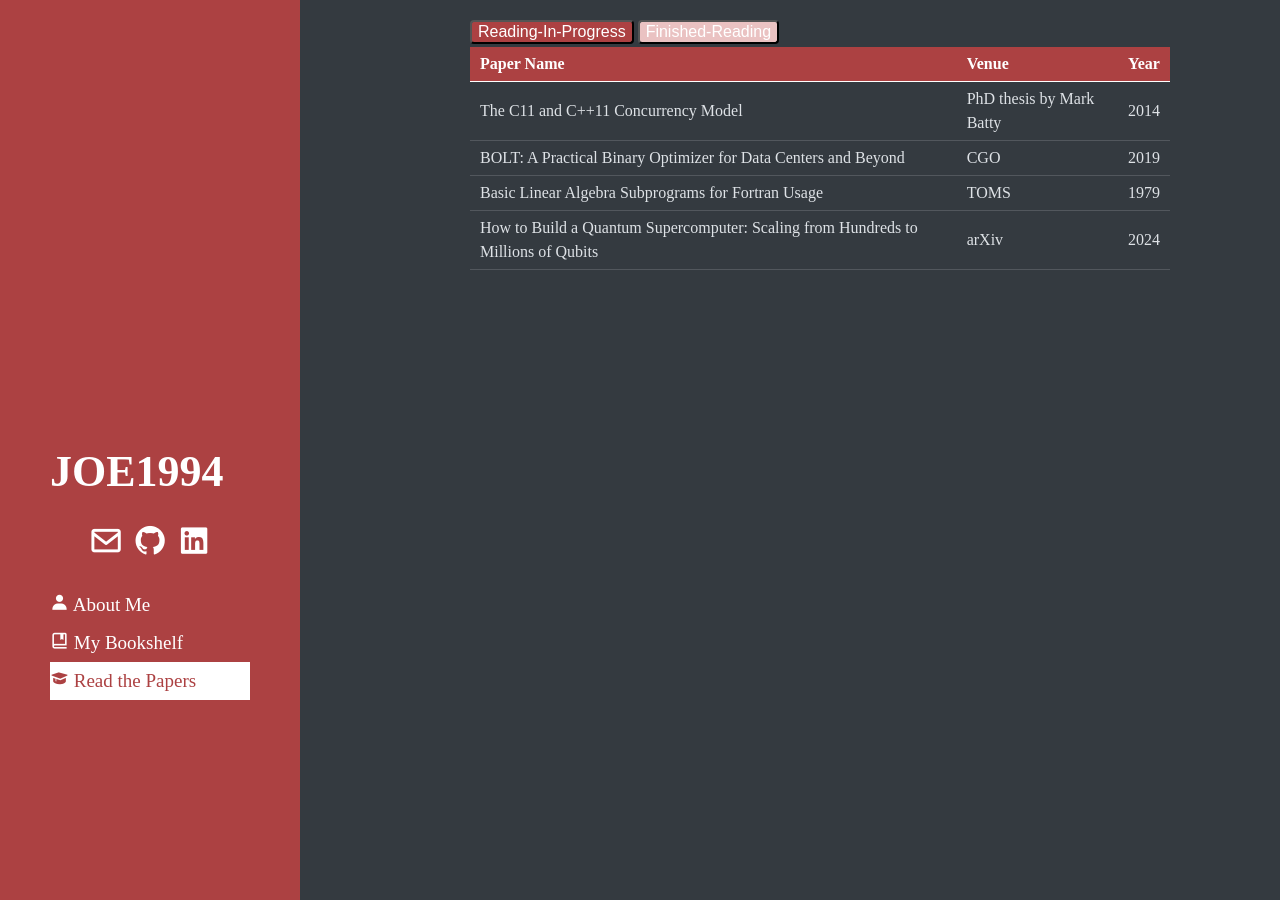
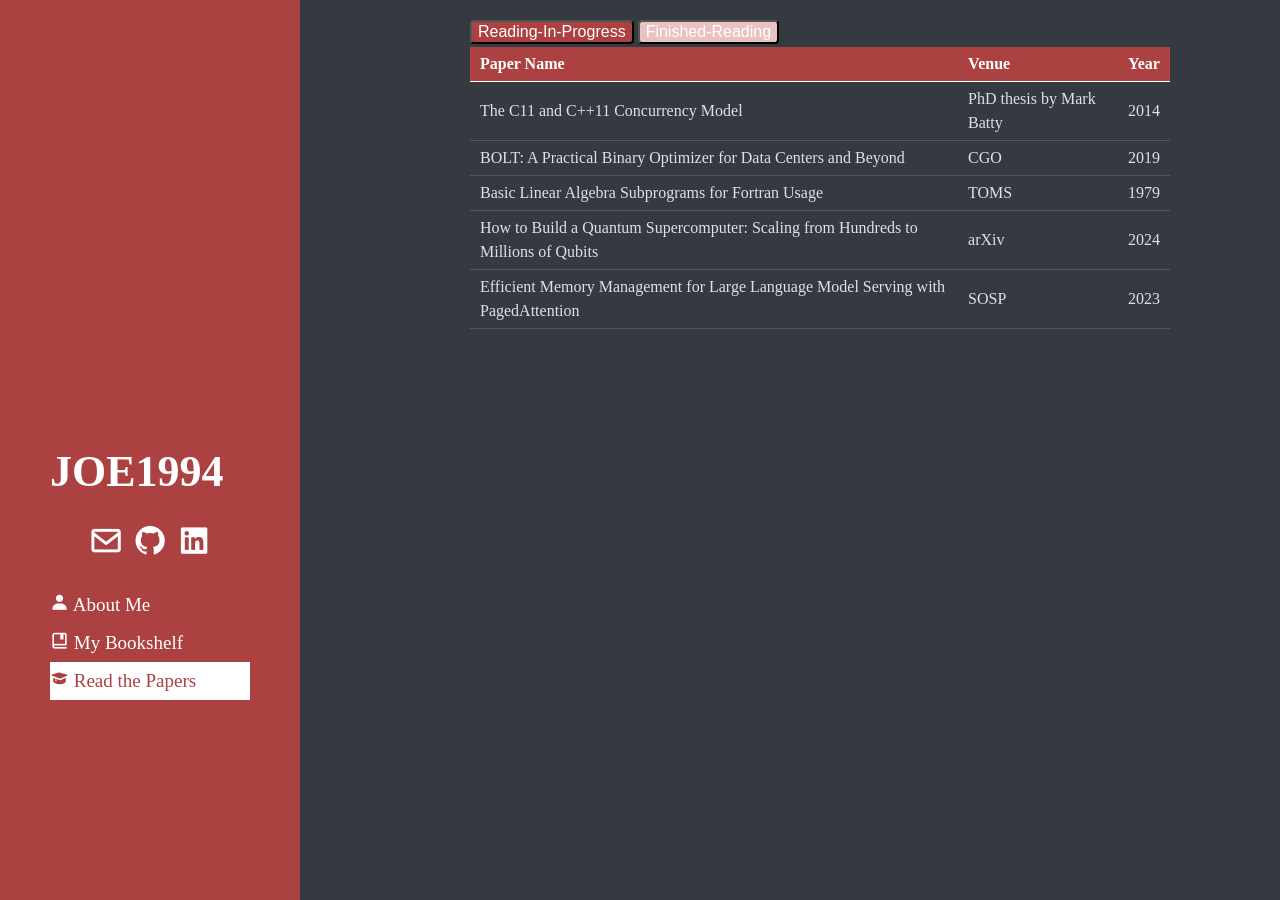
Before and after one commit to JOE1994/JOE1994.github.io, a Jekyll site: the page built from read_the_papers.html, in a window 1280 px wide. Built offline with Jekyll 4.4.1, drawn with Linux system fonts in a browser that asks for light colours; some web fonts are replaced.

Commit message:
[paper] Reading "PagedAttention"

```diff
--- a/_data/papers_reading.yml
+++ b/_data/papers_reading.yml
@@ -17,3 +17,8 @@
   conf: "arXiv"
   year: 2024
   link: https://arxiv.org/abs/2411.10406
+
+- name: "Efficient Memory Management for Large Language Model Serving with PagedAttention"
+  conf: "SOSP"
+  year: 2023
+  link: https://dl.acm.org/doi/10.1145/3600006.3613165
```
